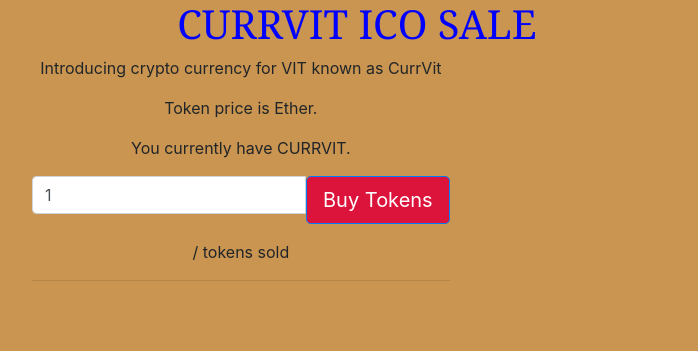
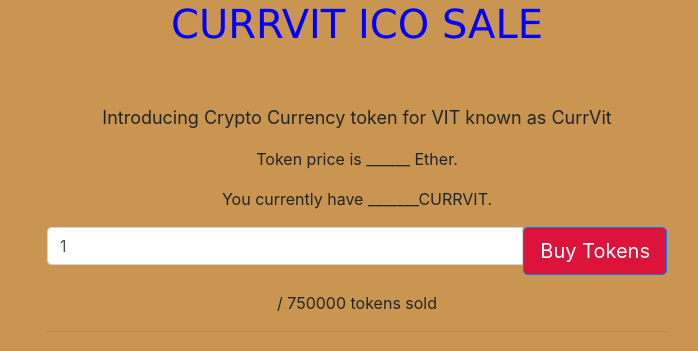
Before and after one commit to CurrVIT-Jcomp/CurrVIT, a plain HTML site: page currvit_ico/website/index.html in a window 1280 px wide. Shown: the whole page, without its empty margins (283-981 px from the left). Drawn offline with nearby package versions, Linux system fonts and the light colour scheme.

Commit message:
Update index.html

```diff
--- a/currvit_ico/website/index.html
+++ b/currvit_ico/website/index.html
@@ -7,20 +7,33 @@
     <link href="css/bootstrap.min.css" rel="stylesheet">
   </head>
   <body style="background-color: rgb(201, 149, 80);">
-    <div class="container" style="width: 650px;">
+
+    <div class="container" style="width: 650px; text-align:center;">
+
       <div class="row">
         <div class="col-lg-12">
-            <h1 class="text-center" style="color: blue; font-family: Georgia, 'Times New Roman', Times, serif;">CURRVIT ICO SALE</h1>
+            <h1 class="text-center" style="text-align:center; color: blue; font-family:verdana;">CURRVIT ICO SALE<br />
+            <br />
+          </h1>
         </div>
+      </div>
+
         <div id="content" class="text-center">
-          <p>
-            Introducing crypto currency for VIT known as CurrVit
+
+          <p style="text-align:center; font-size: large;">
+
+            Introducing Crypto Currency token for VIT known as CurrVit
+
           </p>
-          <p>
-            Token price is <span class="token-price"></span> Ether.
+          <p style="text-align:center;">
+
+            Token price is <span class="token-price"></span>______ Ether.
+
           </p>
-          <p>
-            You currently have <span class="dapp-balance"></span>CURRVIT.
+          <p style="text-align:center;">
+
+            You currently have <span class="dapp-balance"></span>_______CURRVIT.
+
           </p>
 
           <form onSubmit="App.buyTokens(); return false;" role="form">
@@ -35,11 +48,11 @@
             </div>
           </form>
 
-          <p><span class="tokens-sold"></span> / <span class="tokens-available"></span> tokens sold</p>
+          <p><span class="tokens-sold"></span> / 750000</span> tokens sold</p>
           <hr>
           <p id="accountAddress"></p>
         </div>
-      </div>
+
     </div>
 
     <script src="https://ajax.googleapis.com/ajax/libs/jquery/1.12.4/jquery.min.js"></script>
```
